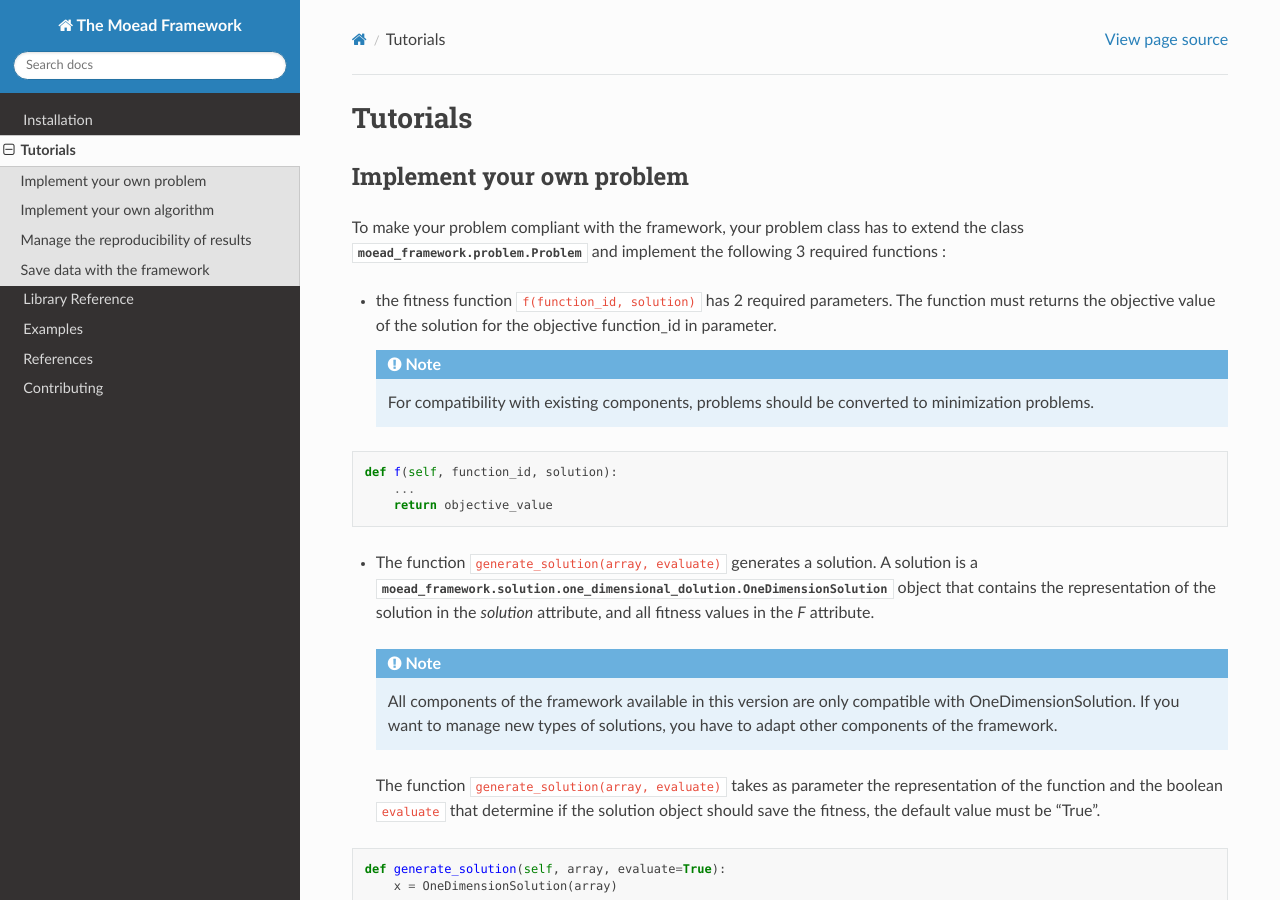
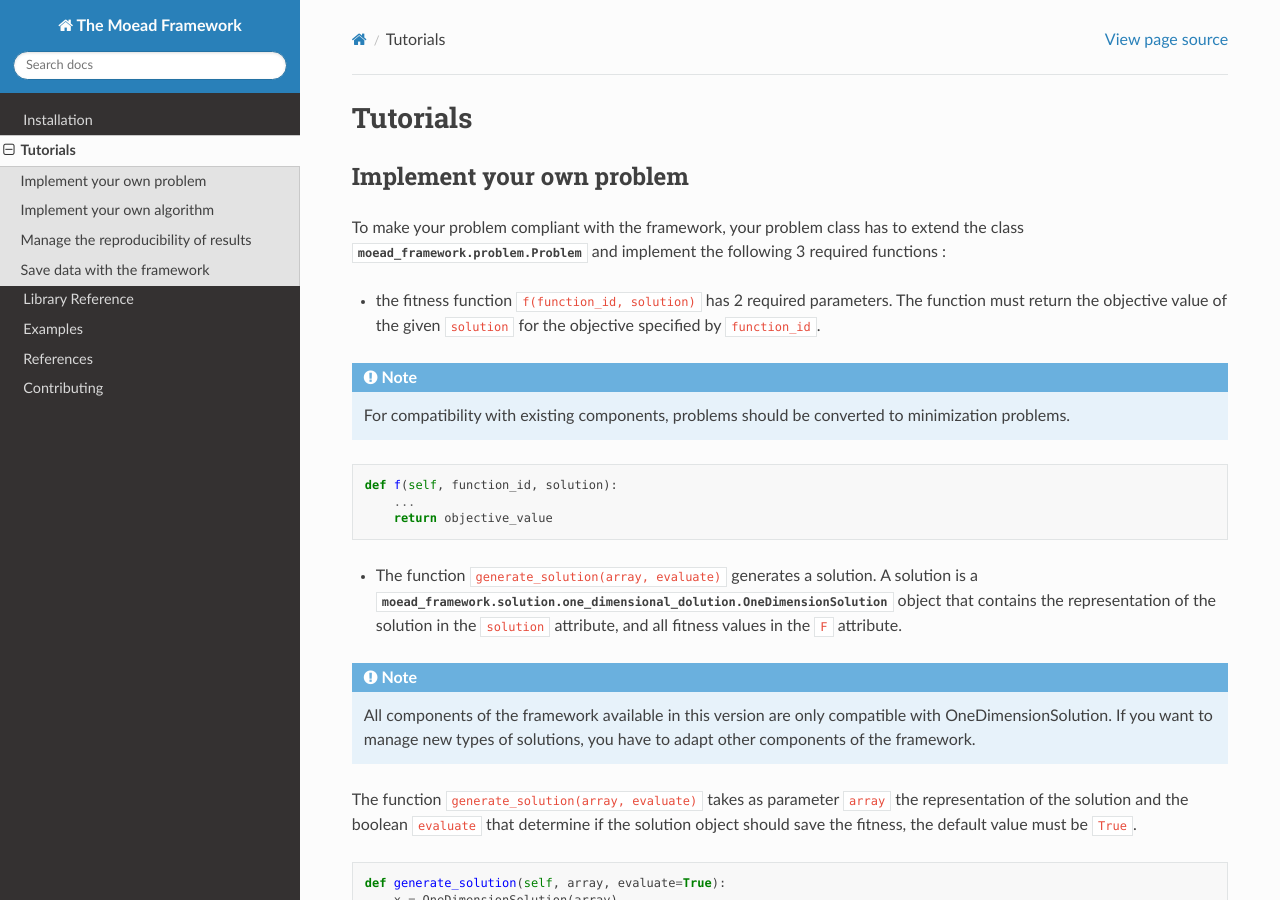
Before and after one commit to moead-framework/framework, a Sphinx documentation site: the page built from docs/tuto.rst, in a window 1280 px wide and 900 px high. Built offline with Sphinx 7.4.7 and the Read the Docs theme 2.0.0, drawn with Linux system fonts in a browser that asks for light colours; cross-references to code outside the pages are shown as plain code.

Commit message:
Fix some typos and layout in tuto.rst

```diff
--- a/docs/tuto.rst
+++ b/docs/tuto.rst
@@ -9,10 +9,10 @@ Implement your own problem
 To make your problem compliant with the framework, your problem class has to extend the class :class:`moead_framework.problem.Problem`
 and implement the following 3 required functions :
 
-- the fitness function :code:`f(function_id, solution)` has 2 required parameters. The function must returns the objective value of the solution
-  for the objective function_id in parameter.
+- the fitness function :code:`f(function_id, solution)` has 2 required parameters. The function must return the objective value of the given ``solution``
+  for the objective specified by ``function_id``.
 
-  .. note:: For compatibility with existing components, problems should be converted to minimization problems.
+.. note:: For compatibility with existing components, problems should be converted to minimization problems.
 
 .. code-block:: python
 
@@ -22,12 +22,12 @@ and implement the following 3 required functions :
 
 
 
-- The function :code:`generate_solution(array, evaluate)` generates a solution. A solution is a :class:`moead_framework.solution.one_dimensional_dolution.OneDimensionSolution` object that contains the representation of the solution in the `solution` attribute, and all fitness values in the `F` attribute.
+- The function :code:`generate_solution(array, evaluate)` generates a solution. A solution is a :class:`moead_framework.solution.one_dimensional_dolution.OneDimensionSolution` object that contains the representation of the solution in the ``solution`` attribute, and all fitness values in the ``F`` attribute.
 
- .. note:: All components of the framework available in this version are only compatible with OneDimensionSolution. If you want to manage new types of solutions, you have to adapt other components of the framework.
+.. note:: All components of the framework available in this version are only compatible with OneDimensionSolution. If you want to manage new types of solutions, you have to adapt other components of the framework.
 
- The function :code:`generate_solution(array, evaluate)` takes as parameter the representation of the function and the boolean :code:`evaluate`
- that determine if the solution object should save the fitness, the default value must be "True".
+The function :code:`generate_solution(array, evaluate)` takes as parameter ``array`` the representation of the solution and the boolean :code:`evaluate`
+that determine if the solution object should save the fitness, the default value must be ``True``.
 
 .. code-block:: python
 
@@ -88,7 +88,7 @@ If you want to manage the way to use all these components, you have to create
 a new algorithm by extending an available algorithm. Examples are available in this repository : https://github.com/moead-framework/framework/tree/master/moead_framework/algorithm.
 
 An example is the implementation of MOEA/D-DE :cite:`moead_de` in the class :class:`moead_framework.algorithm.combinatorial.moead_delta_nr` that extends **Moead** to rewrite the
-function `update_solutions()` and adds two new parameters.
+function ``update_solutions()`` and adds two new parameters.
 
 
 Manage the reproducibility of results
```
